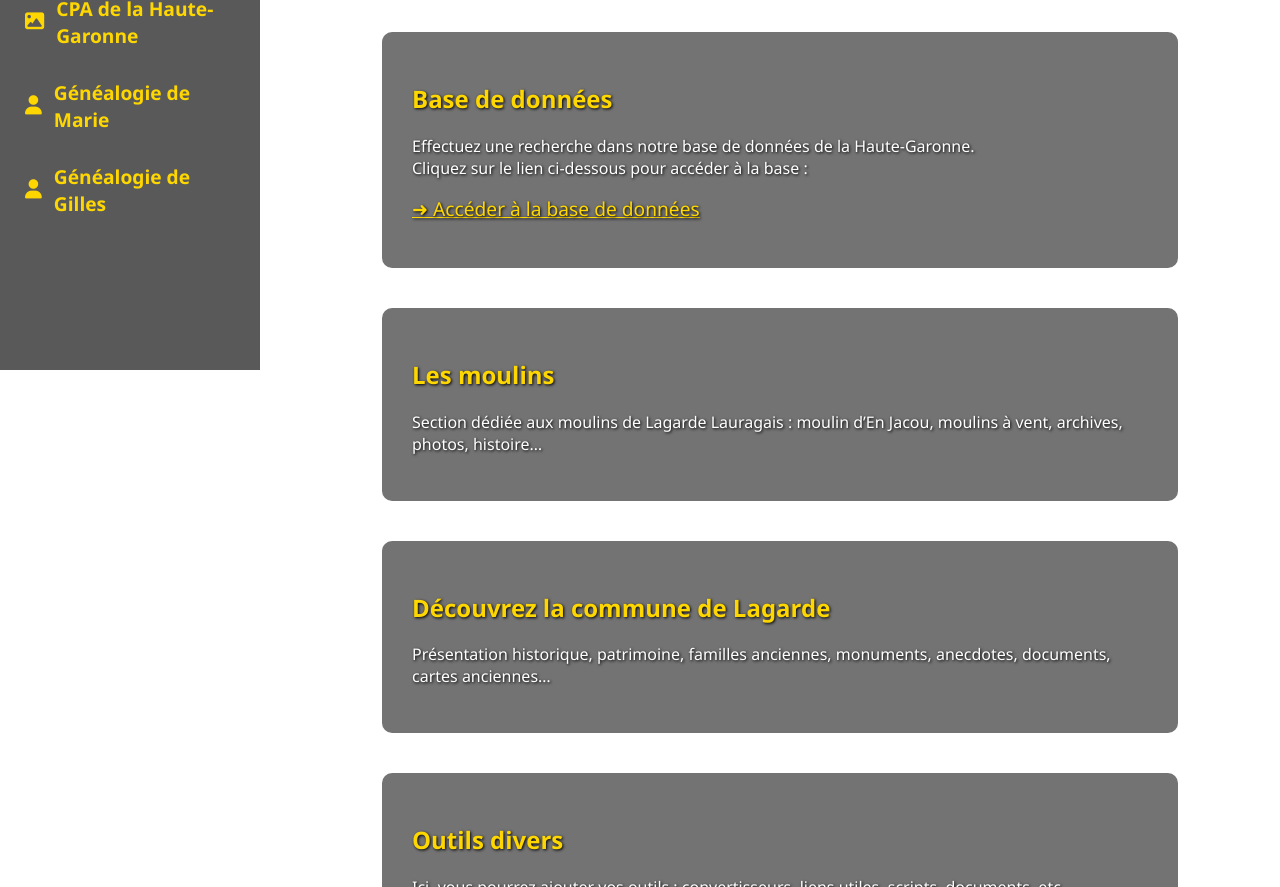
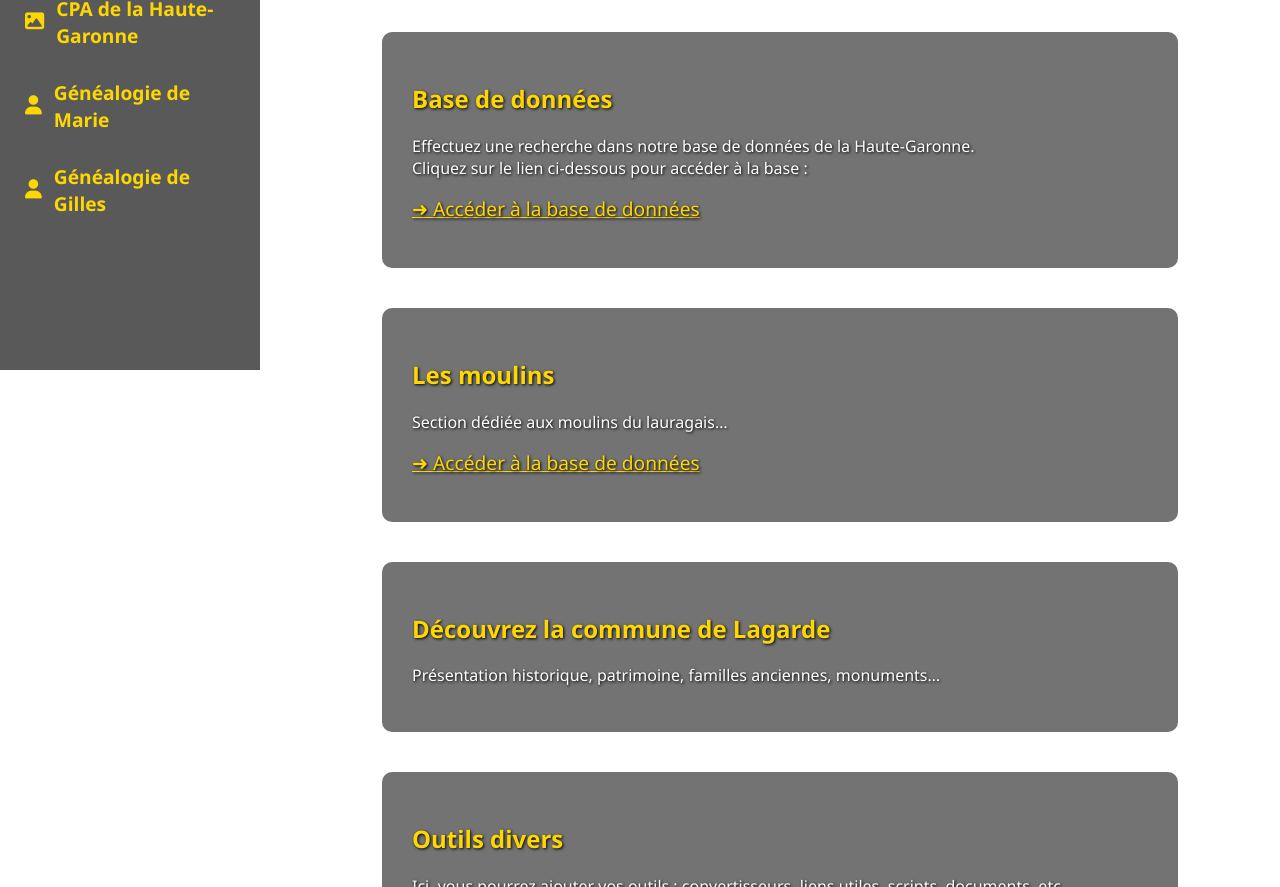
Before and after one commit to amvigenealogie/genealogie31, a plain HTML site: page index.html in a window 1280 px wide. Shown: the part 470-1357 px from the top of the page. Drawn offline with Linux system fonts and the light colour scheme.

Commit message:
Add files via upload

```diff
--- a/index.html
+++ b/index.html
@@ -159,12 +159,20 @@
     <!-- SECTIONS EXISTANTES -->
     <section id="moulins">
         <h2>Les moulins</h2>
-        <p>Section dédiée aux moulins de Lagarde Lauragais : moulin d’En Jacou, moulins à vent, archives, photos, histoire…</p>
+        <p>Section dédiée aux moulins du lauragais…</p>
+          <p style="margin-top:15px;">
+            <a href="https://amvigenealogie.github.io/moulins-lauragais/"
+               target="_blank"
+               style="color:#ffd700; font-size:1.2em; text-decoration:underline;">
+               ➜ Accéder à la base de données
+            </a>
+        </p>
+
     </section>
 
     <section id="lagarde">
         <h2>Découvrez la commune de Lagarde</h2>
-        <p>Présentation historique, patrimoine, familles anciennes, monuments, anecdotes, documents, cartes anciennes…</p>
+        <p>Présentation historique, patrimoine, familles anciennes, monuments…</p>
     </section>
 
     <section id="outils">
```
